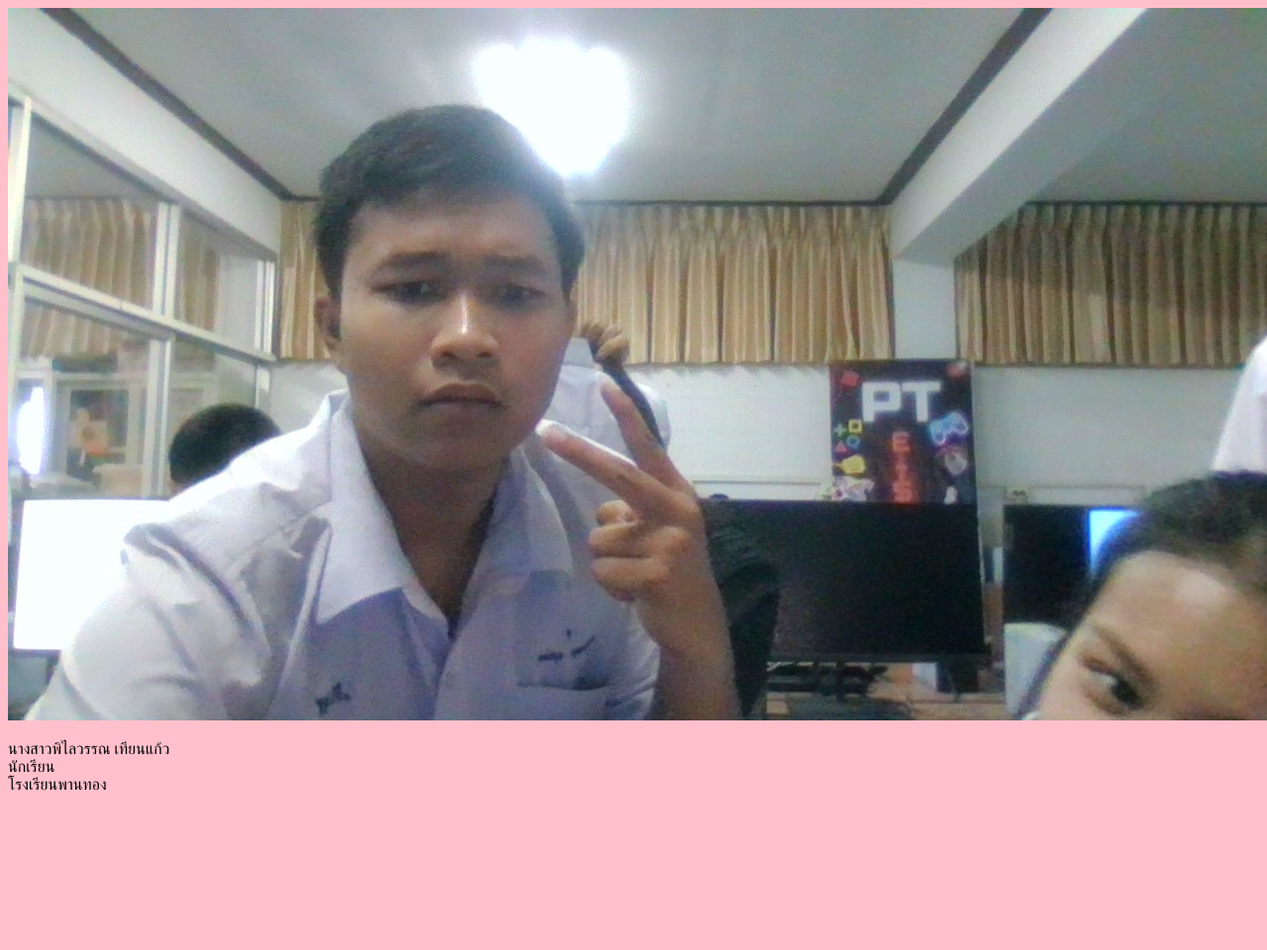
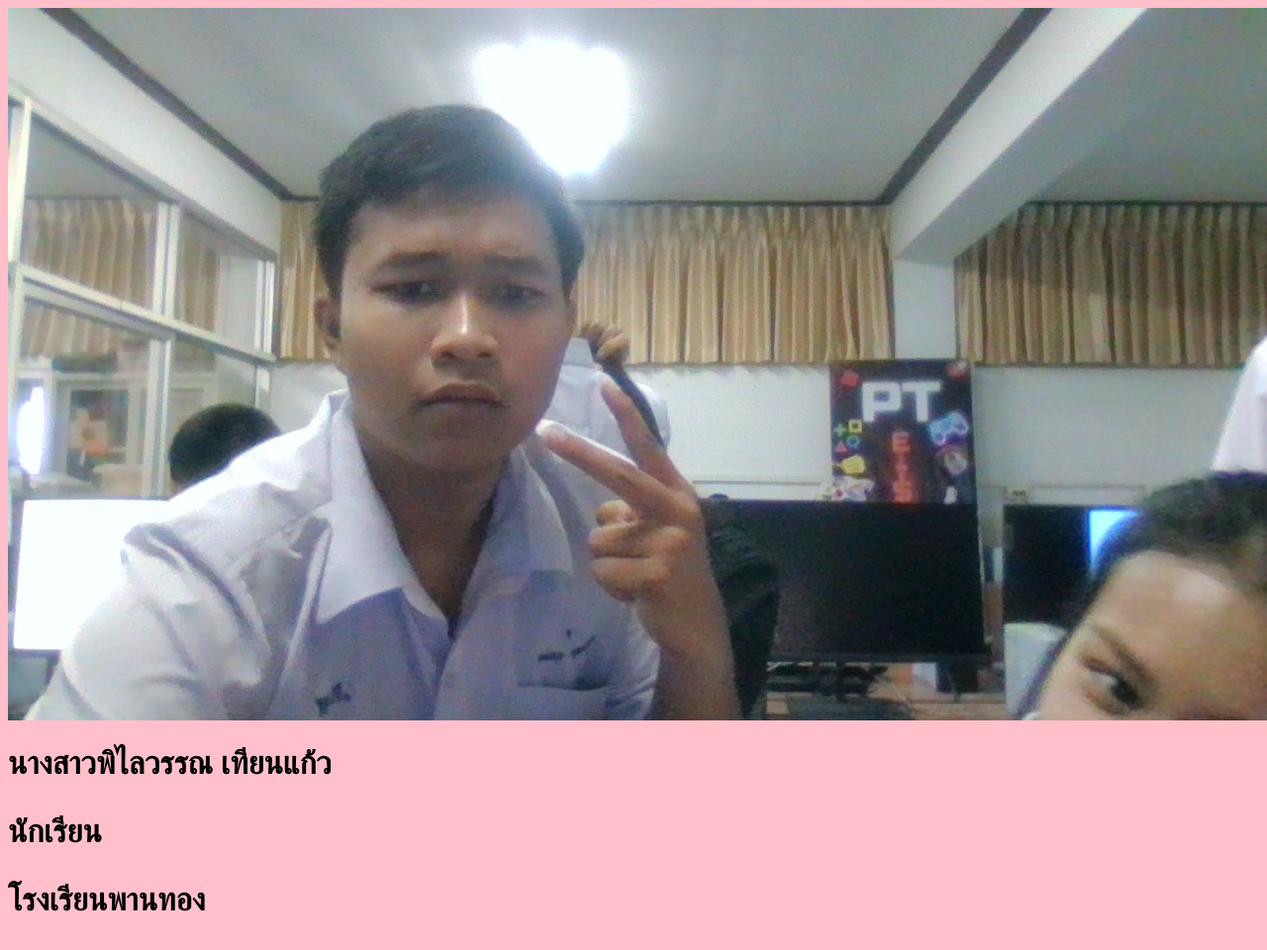
Before and after one commit to philaiwan2205/portfolio, a plain HTML site: page index.html in a window 1280 px wide. Shown: the whole page at 99% size. Before the commit the page ends 818 px from the top, so only its background shows below. Drawn offline with Linux system fonts and the light colour scheme; files whose address does not match are found by name.

Commit message:
Update index.html

```diff
--- a/index.html
+++ b/index.html
@@ -5,8 +5,8 @@
 </head>
 <body bgcolor=pink>
 <img src="imges/images/WIN_20260626_11_59_58_Pro.jpg">
-<p>นางสาวพิไลวรรณ เทียนแก้ว<br>
-นักเรียน<br>
-โรงเรียนพานทอง</p>
+<h1>นางสาวพิไลวรรณ เทียนแก้ว</h>
+<p>นักเรียน</p>
+<p>โรงเรียนพานทอง</p>
 </body>
 </html>
```
